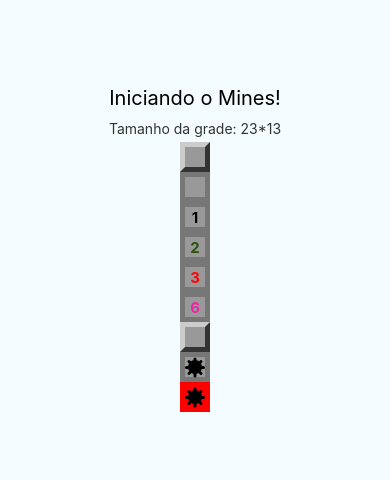
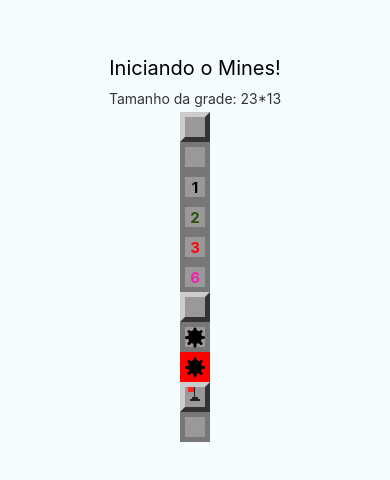
Before and after one commit to carlosjr77/mines, a React Native app: screen / in a window 390 px wide. Shown: the part 178-658 px from the top of the page. Built offline with nearby package versions, Linux system fonts and the light colour scheme.

Commit message:
criada da bandeira e a logica do jogo para espalhar minas

```diff
--- a/App.js
+++ b/App.js
@@ -18,6 +18,9 @@
         <Field mined/>
         <Field opened mined/>
         <Field opened mined exploded/>
+        <Field flagged/>
+        <Field opened flagged/>
+
       </View>
     );
   }
--- a/src/components/Field.js
+++ b/src/components/Field.js
@@ -2,14 +2,16 @@
 import { View, StyleSheet, Text } from 'react-native'
 import params from '../params'
 import Mine from './Mine'
+import Flag from './Flag'
 
 export default props => {
-    const { mined, opened, nearMines, exploded } = props
+    const { mined, opened, nearMines, exploded, flagged } = props
 
     const styleField = [styles.field]
     if(opened) styleField.push(styles.opened)
     if(exploded) styleField.push(styles.exploded)
-    if(styleField.length === 1) styleField.push(styles.regular)
+    if(flagged) styleField.push(styles.flagged)
+    if(!opened && !exploded) styleField.push(styles.regular)
 
     let color = null;
     if(nearMines > 0) {
@@ -24,6 +26,7 @@
             {!mined && opened && nearMines > 0 ?
                 <Text style={[styles.label, {color: color}]}>{nearMines}</Text> : false}
                 {mined && opened ? <Mine/> : false}
+            {flagged && !opened ? <Flag /> : false}
         </View>
     )
 }
--- /dev/null
+++ b/src/components/Flag.js
@@ -0,0 +1,71 @@
+import React from 'react'
+import { View, StyleSheet } from 'react-native'
+
+export default props => {
+    return (
+        <View style={StyleSheet.container}>
+            <View style={[styles.flagpole, props.bigger ? styles.flagpoleBigger : null]}></View>
+            <View style={[styles.flag, props.bigger ? styles.flagBigger : null]}></View>
+            <View style={[styles.base1, props.bigger ? styles.base1Bigger : null]}></View>
+            <View style={[styles.base2, props.bigger ? styles.base2Bigger : null]}></View>
+        </View>
+    )
+}
+
+const styles = StyleSheet.create({
+    container: {
+        marginTop: 2
+    },
+    flagpole: {
+        position: 'absolute',
+        height: 14,
+        width: 1,
+        backgroundColor: '#222',
+        marginLeft: 9
+    },
+    flag: {
+        position: 'absolute',
+        height: 5,
+        width: 6,
+        backgroundColor: '#F22',
+        marginLeft: 3
+    },
+    base1: {
+        position: 'absolute',
+        height: 2,
+        width: 6,
+        backgroundColor: '#222',
+        marginLeft: 7,
+        marginTop: 10
+    },
+    base2: {
+        position: 'absolute',
+        height: 2,
+        width: 10,
+        backgroundColor: '#222',
+        marginLeft: 5,
+        marginTop: 12
+    },
+    flagpoleBigger: {
+        height: 28,
+        width: 4,
+        marginLeft: 16
+    },
+    flagBigger: {
+        height: 10,
+        width: 14,
+        marginLeft: 3
+    },
+    base1Bigger: {
+        height: 4,
+        width: 12,
+        marginLeft: 20,
+        marginTop: 12
+    },
+    base2Bigger: {
+        height: 4,
+        width: 20,
+        marginLeft: 8,
+        marginTop: 24
+    }
+})
```
Also changed, not shown: src/functions.js (added, +39 -0 lines).
